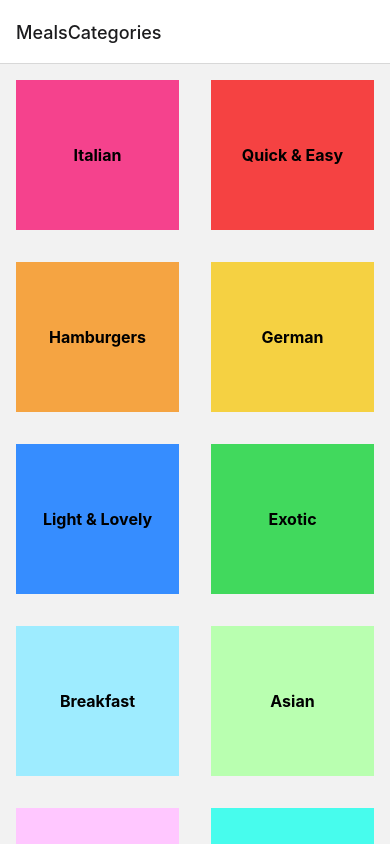
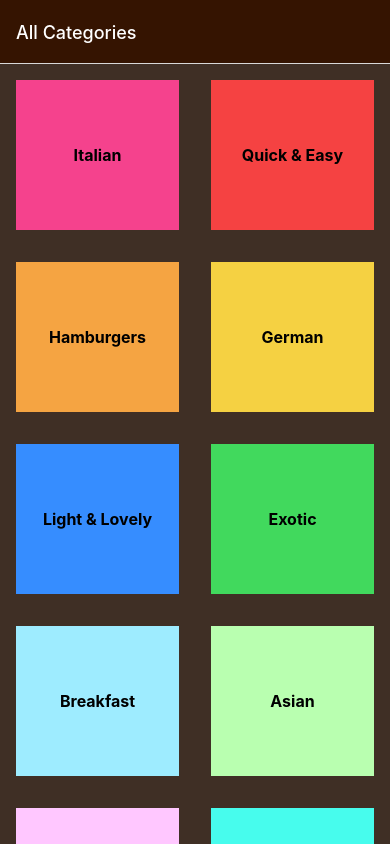
Before and after one commit to Ndigithe-john/ReactNativeNew, a React Native app in the folder MealsApp/: screen / in a window 390 px wide. Built offline with nearby package versions, Linux system fonts and the light colour scheme.

Commit message:
added default ScreenOptions and Specific screen options

```diff
--- a/MealsApp/App.js
+++ b/MealsApp/App.js
@@ -11,8 +11,24 @@ export default function App() {
     <>
       <StatusBar style="dark" />
       <NavigationContainer>
-        <Stack.Navigator>
-          <Stack.Screen name="MealsCategories" component={CategoryScreens} />
+        <Stack.Navigator
+          screenOptions={{
+            headerStyle: {
+              backgroundColor: "#351401",
+            },
+            headerTintColor: "white",
+            contentStyle: {
+              backgroundColor: "#3f2f25",
+            },
+          }}
+        >
+          <Stack.Screen
+            name="MealsCategories"
+            component={CategoryScreens}
+            options={{
+              title: "All Categories",
+            }}
+          />
           <Stack.Screen name="Meals" component={MealsOverviewScreen} />
         </Stack.Navigator>
       </NavigationContainer>
```
